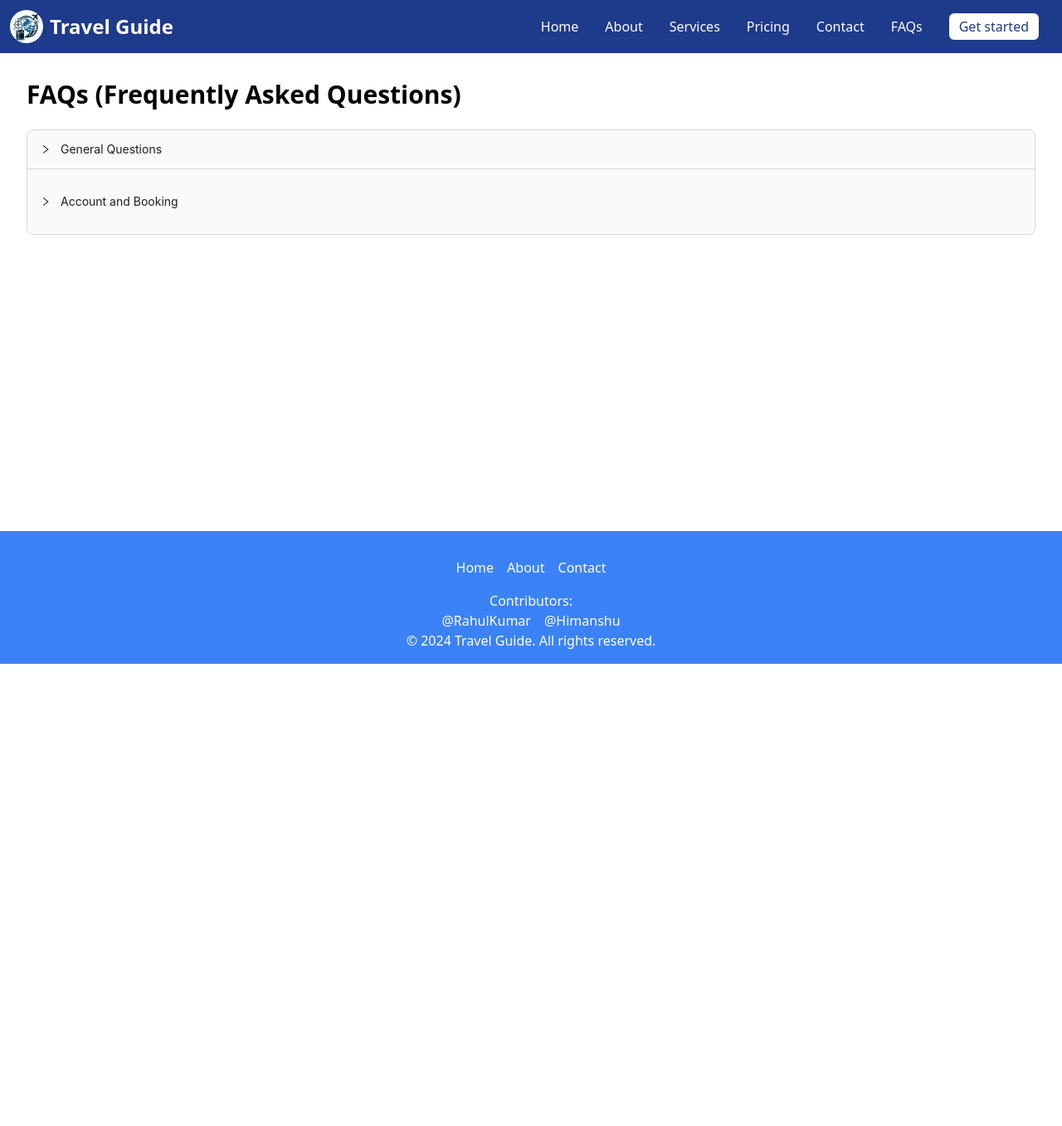
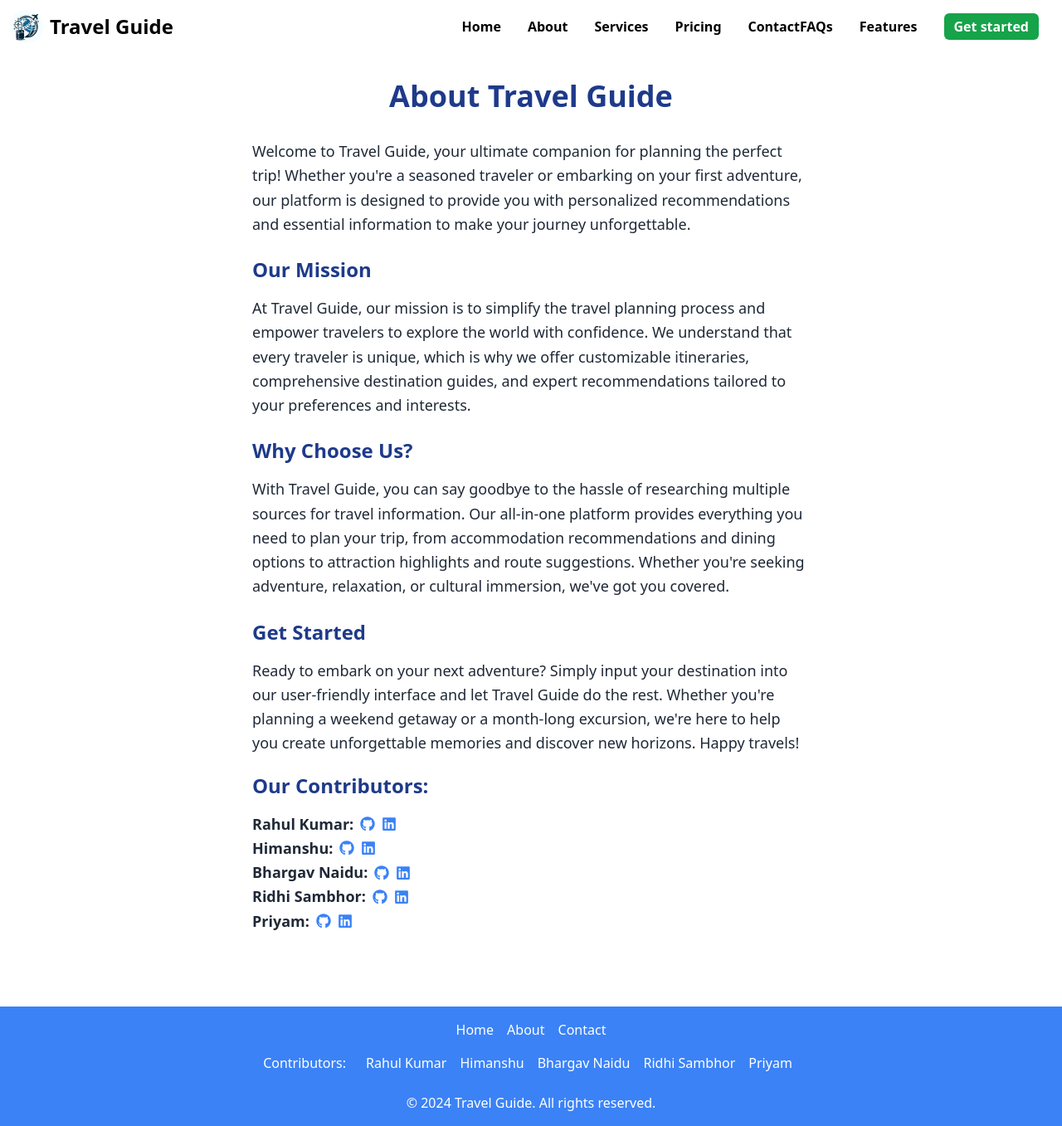
Before and after one commit to Himasnhu-AT/travel-guide, a React (Vite) app in the folder client/: page / in a window 1280 px wide. Shown: the whole page at 83% size. Before the commit the page ends 800 px from the top, so only its background shows below. Built offline with nearby package versions, Linux system fonts and the light colour scheme.

Commit message:
resolve transfer FAQ in contact page and setup react-router-dom

```diff
--- a/client/package.json
+++ b/client/package.json
@@ -12,9 +12,11 @@
   "dependencies": {
     "antd": "^5.16.1",
     "autoprefixer": "^10.4.19",
+    "firebase": "^10.6.0",
     "postcss": "^8.4.38",
     "react": "^18.2.0",
     "react-dom": "^18.2.0",
+    "react-icons": "^5.0.1",
     "react-router-dom": "^6.22.3",
     "rss-parser": "^3.13.0"
   },
--- a/client/src/App.jsx
+++ b/client/src/App.jsx
@@ -1,7 +1,7 @@
 import React from 'react';
 import Footer from "./components/footer";
 import Header from "./components/Header";
-import FAQ from "./features/FAQsPage";
+import FAQ from "./Pages/aboutus";
 
 const App = () => {
   return (
--- a/client/src/features/FAQsPage.jsx
+++ b/client/src/Pages/ContactAndFAQsPage.jsx
@@ -1,12 +1,31 @@
 import React from 'react';
-import { Collapse } from 'antd';
+import { Collapse, Card } from 'antd';
 
 const { Panel } = Collapse;
 
-const FAQsPage = () => {
+const ContactAndFAQsPage = () => {
   return (
     <div className="p-8">
-      <h1 className="text-3xl font-bold mb-6">FAQs (Frequently Asked Questions)</h1>
+      <div className="flex justify-center items-center h-full">
+        <Card className="max-w-md p-8">
+          <h1 className="text-3xl font-bold mb-4">Contact Us</h1>
+          <p className="mb-4">Have questions or feedback? We'd love to hear from you!</p>
+          <ul className="list-disc ml-6">
+            <li className="mb-2"><strong>Email:</strong> <a href="mailto:contact@example.com" className="text-blue-500">contact@example.com</a></li>
+            <li className="mb-2"><strong>Phone:</strong> <a href="tel:+1234567890" className="text-blue-500">+123-456-7890</a></li>
+            <li className="mb-2"><strong>Social Media:</strong>
+              <ul className="list-disc ml-6">
+                <li><a href="https://www.facebook.com/example" className="text-blue-500" target="_blank" rel="noopener noreferrer">Facebook</a></li>
+                <li><a href="https://twitter.com/example" className="text-blue-500" target="_blank" rel="noopener noreferrer">Twitter</a></li>
+                <li><a href="https://www.instagram.com/example" className="text-blue-500" target="_blank" rel="noopener noreferrer">Instagram</a></li>
+              </ul>
+            </li>
+            <li className="mb-2"><strong>Address:</strong> 123 Main Street, City, Country</li>
+            <li className="mb-2"><strong>Live Chat:</strong> <a href="#" className="text-blue-500">Chat Now</a></li>
+          </ul>
+        </Card>
+      </div>
+      <h1 className="text-3xl font-bold mb-6 mt-8">FAQs (Frequently Asked Questions)</h1>
       <Collapse accordion>
         <Panel header="General Questions" key="1" className="mb-4">
           <ul className="list-disc pl-6">
@@ -41,4 +60,4 @@ const FAQsPage = () => {
   );
 }
 
-export default FAQsPage;
+export default ContactAndFAQsPage;
--- a/client/src/Pages/aboutus.jsx
+++ b/client/src/Pages/aboutus.jsx
@@ -1,4 +1,5 @@
 import React from 'react';
+import { FaGithub, FaLinkedin } from "react-icons/fa";
 
 const AboutPage = () => {
   return (
@@ -16,10 +17,68 @@ const AboutPage = () => {
         <p className="text-lg text-gray-800 leading-relaxed mb-6">
           With Travel Guide, you can say goodbye to the hassle of researching multiple sources for travel information. Our all-in-one platform provides everything you need to plan your trip, from accommodation recommendations and dining options to attraction highlights and route suggestions. Whether you're seeking adventure, relaxation, or cultural immersion, we've got you covered.
         </p>
+
         <h2 className="text-2xl font-semibold text-blue-900 mb-4">Get Started</h2>
         <p className="text-lg text-gray-800 leading-relaxed">
           Ready to embark on your next adventure? Simply input your destination into our user-friendly interface and let Travel Guide do the rest. Whether you're planning a weekend getaway or a month-long excursion, we're here to help you create unforgettable memories and discover new horizons. Happy travels!
         </p>
+        <h2 className="text-2xl font-semibold text-blue-900 mt-5 mb-4"> Our Contributors:</h2>
+        <ul className="text-lg text-gray-800 leading-relaxed mb-6">
+          <li className="flex items-center">
+            <strong>Rahul Kumar:</strong>
+            <div className="ml-2 flex">
+              <span className="mr-2">
+                <a href="https://twitter.com/rahulkumar" target="_blank" rel="noopener noreferrer" className="text-blue-500 hover:text-blue-700"><FaGithub /></a>
+              </span>
+              <span>
+                <a href="https://twitter.com/rahulkumar" target="_blank" rel="noopener noreferrer" className="text-blue-500 hover:text-blue-700"><FaLinkedin /></a>
+              </span>
+            </div>
+          </li>
+          <li className="flex items-center">
+            <strong>Himanshu:</strong>
+            <div className="ml-2 flex">
+              <span className="mr-2">
+                <a href="https://twitter.com/himanshu" target="_blank" rel="noopener noreferrer" className="text-blue-500 hover:text-blue-700"><FaGithub /></a>
+              </span>
+              <span>
+                <a href="https://twitter.com/himanshu" target="_blank" rel="noopener noreferrer" className="text-blue-500 hover:text-blue-700"><FaLinkedin /></a>
+              </span>
+            </div>
+          </li>
+          <li className="flex items-center">
+            <strong>Bhargav Naidu:</strong>
+            <div className="ml-2 flex">
+              <span className="mr-2">
+                <a href="https://twitter.com/himanshu" target="_blank" rel="noopener noreferrer" className="text-blue-500 hover:text-blue-700"><FaGithub /></a>
+              </span>
+              <span>
+                <a href="https://twitter.com/himanshu" target="_blank" rel="noopener noreferrer" className="text-blue-500 hover:text-blue-700"><FaLinkedin /></a>
+              </span>
+            </div>
+          </li><li className="flex items-center">
+            <strong>Ridhi Sambhor:</strong>
+            <div className="ml-2 flex">
+              <span className="mr-2">
+                <a href="https://twitter.com/himanshu" target="_blank" rel="noopener noreferrer" className="text-blue-500 hover:text-blue-700"><FaGithub /></a>
+              </span>
+              <span>
+                <a href="https://twitter.com/himanshu" target="_blank" rel="noopener noreferrer" className="text-blue-500 hover:text-blue-700"><FaLinkedin /></a>
+              </span>
+            </div>
+          </li><li className="flex items-center">
+            <strong>Priyam:</strong>
+            <div className="ml-2 flex">
+              <span className="mr-2">
+                <a href="https://twitter.com/himanshu" target="_blank" rel="noopener noreferrer" className="text-blue-500 hover:text-blue-700"><FaGithub /></a>
+              </span>
+              <span>
+                <a href="https://twitter.com/himanshu" target="_blank" rel="noopener noreferrer" className="text-blue-500 hover:text-blue-700"><FaLinkedin /></a>
+              </span>
+            </div>
+          </li>
+          {/* Add more contributors as needed */}
+        </ul>
       </div>
     </div>
   );
--- a/client/src/components/Header.jsx
+++ b/client/src/components/Header.jsx
@@ -1,30 +1,28 @@
 import React from 'react';
 import travelGuideLogo from '../../Public/travelGuideLogo.jpeg';
-import FAQ from '../features/FAQsPage';
 
 function Header() {
   return (
-    <nav className="bg-blue-900 p-3">
-      <div className=" mx-auto flex justify-between items-center">
-
+    <nav className="p-3">
+      <div className="mx-auto flex justify-between items-center">
         <div className="flex items-center">
           <a href="#" className="flex items-center">
             <img src={travelGuideLogo} className="h-10 sm:h-10 rounded-full" alt="Travel Guide Logo" />
-            <span className="text-white text-2xl font-semibold ml-2">Travel Guide</span>
+            <span className="text-black text-2xl font-semibold ml-2">Travel Guide</span>
           </a>
         </div>
 
         <div className="flex items-center mx-4 space-x-8">
-          <ul className="flex space-x-8 text-white">
-            <li><a href="#" className="hover:text-red-200">Home</a></li>
-            <li><a href="#" className="hover:text-red-200">About</a></li>
-            <li><a href="#" className="hover:text-red-200">Services</a></li>
-            <li><a href="#" className="hover:text-red-200">Pricing</a></li>
-            <li><a href="#" className="hover:text-red-200">Contact</a></li>
-            <li><a href={FAQ} className="hover:text-red-200">FAQs</a></li>
+          <ul className="flex space-x-8 text-black">
+            <li><a href="#" className="hover:text-green-900 font-semibold">Home</a></li>
+            <li><a href="" className="hover:text-green-900 font-semibold" >About</a></li>
+            <li><a href="#" className="hover:text-green-900 font-semibold">Services</a></li>
+            <li><a href="#" className="hover:text-green-900 font-semibold">Pricing</a></li>
+            <li><a href="#" className="hover:text-green-900 font-semibold">ContactFAQs</a></li>
+            <li><a href="#" className="hover:text-green-900 font-semibold">Features</a></li>
           </ul>
           <div className="mr-4">
-            <button className="bg-white text-blue-900 px-3 py-1 rounded-md hover:bg-green-900 hover:text-white transition duration-300 ease-in-out">Get started</button>
+            <button className="bg-green-600 text-white   px-3 py-1 rounded-md hover:bg-blue-900 hover:text-white transition duration-300 ease-in-out font-semibold">Get started</button>
           </div>
         </div>
       </div>
--- a/client/src/components/footer.jsx
+++ b/client/src/components/footer.jsx
@@ -1,32 +1,37 @@
-// Footer.js
-
 import React from 'react';
 
 function Footer() {
   return (
-    <footer className="bg-blue-500 text-white text-center p-4 mt-8">
-      <nav className="mt-4">
-        <ul className="flex justify-center">
-          <li className="mx-2"><a href="/" className="hover:text-gray-200">Home</a></li>
-          <li className="mx-2"><a href="/about" className="hover:text-gray-200">About</a></li>
-          <li className="mx-2"><a href="/contact" className="hover:text-gray-200">Contact</a></li>
-          {/* Add more links as needed */}
+    <footer className="bg-blue-500 text-white p-4 mt-8">
+      <nav className="flex justify-center mb-4">
+        <ul className="flex space-x-4">
+          <li><a href="/" className="hover:text-gray-200">Home</a></li>
+          <li><a href="/about" className="hover:text-gray-200">About</a></li>
+          <li><a href="/contact" className="hover:text-gray-200">Contact</a></li>
+
         </ul>
       </nav>
-      <div className="mt-4">
-        <p>Contributors:</p>
-        <ul className="flex justify-center">
-          <li className="mx-2">
-            <a href="https://twitter.com/example" target="_blank" rel="noopener noreferrer" className="hover:text-gray-200">@RahulKumar</a>
-          </li>
-          <li className="mx-2">
-            <a href="https://twitter.com/example" target="_blank" rel="noopener noreferrer" className="hover:text-gray-200">@Himanshu</a>
-          </li>
-          {/* Add more contributors with social media handles as needed */}
-        </ul>
+      <div className="flex justify-center">
+        <p className="mr-4">Contributors:</p>
+        <div className="flex flex-wrap">
+          <span className="mx-2 mb-2">
+            <a href="https://twitter.com/example" target="_blank" rel="noopener noreferrer" className="hover:text-gray-200">Rahul Kumar</a>
+          </span>
+          <span className="mx-2 mb-2">
+            <a href="https://twitter.com/example" target="_blank" rel="noopener noreferrer" className="hover:text-gray-200">Himanshu</a>
+          </span>
+          <span className="mx-2 mb-2">
+            <a href="https://twitter.com/example" target="_blank" rel="noopener noreferrer" className="hover:text-gray-200">Bhargav Naidu</a>
+          </span>
+          <span className="mx-2 mb-2">
+            <a href="https://twitter.com/example" target="_blank" rel="noopener noreferrer" className="hover:text-gray-200">Ridhi Sambhor</a>
+          </span>
+          <span className="mx-2 mb-2">
+            <a href="https://twitter.com/example" target="_blank" rel="noopener noreferrer" className="hover:text-gray-200">Priyam</a>
+          </span>
+        </div>
       </div>
-      <p>&copy; {new Date().getFullYear()} Travel Guide. All rights reserved.</p>
-
+      <p className="mt-4 text-center">&copy; {new Date().getFullYear()} Travel Guide. All rights reserved.</p>
     </footer>
   );
 }
```
Also changed, not shown: client/src/Pages/contactsPage.jsx (deleted, +0 -29 lines), 1 other file (tests, documents, lock files or other folders).
